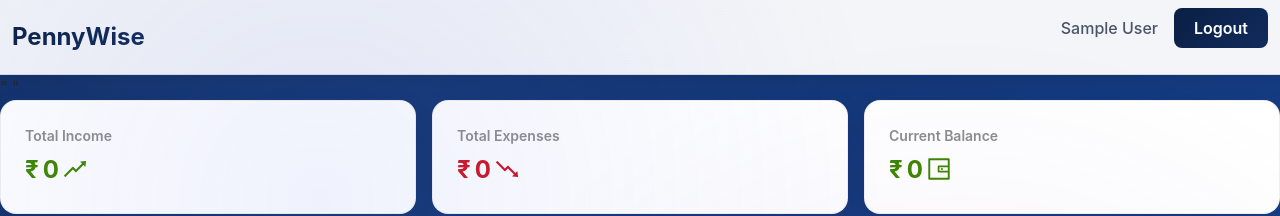
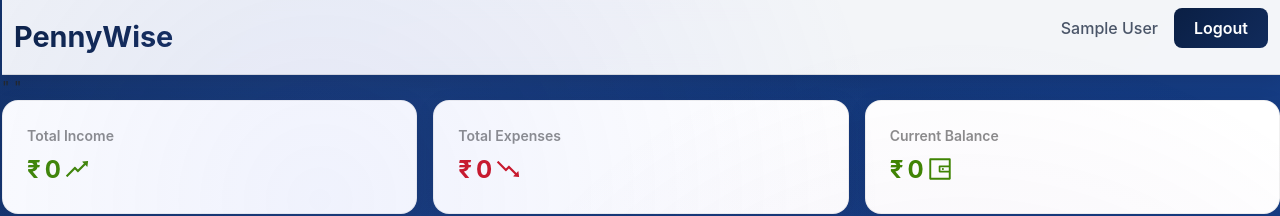
Before and after one commit to priyanshijain1/PennyWise, a React (Create React App) app in the folder client/: page / in a window 1280 px wide. Shown: the top 216 px of the page. Built offline with nearby package versions, Linux system fonts and the light colour scheme; no server answers; sample sign-in values are in the browser's storage.

Commit message:
improved the UI

```diff
--- a/client/src/index.css
+++ b/client/src/index.css
@@ -9,6 +9,7 @@ html, body {
 }
 
 body {
+  padding: 0 0 2px 2px;
   font-family: 'Inter', -apple-system, BlinkMacSystemFont, 'Segoe UI', 'Roboto', sans-serif;
   background: linear-gradient(135deg, #113168 0%, #184291 100%);
   min-height: 100vh;
@@ -215,7 +216,7 @@ body {
 
 .navbar-brand {
   font-weight: 700;
-  font-size: 1.5rem;
+  font-size: 1.8rem;
   background: linear-gradient(135deg, #0a1f44 0%, #112b5c 100%);
   background-clip: text;
   -webkit-background-clip: text;
@@ -309,6 +310,7 @@ body {
 .ant-form-item-label > label {
   font-weight: 600;
   color: #374151;
+  /* color: #ffdd66; */
 }
 
 .ant-input,
@@ -405,7 +407,7 @@ body {
 }
 
 .ant-select-item-option-selected {
-  background: linear-gradient(135deg, #0a1f44 0%, #112b5c 100%);
+  background: linear-gradient(135deg, #f6e6ac,0%, #f6e6ac, 100%);
   color: white;
 }
 
```
